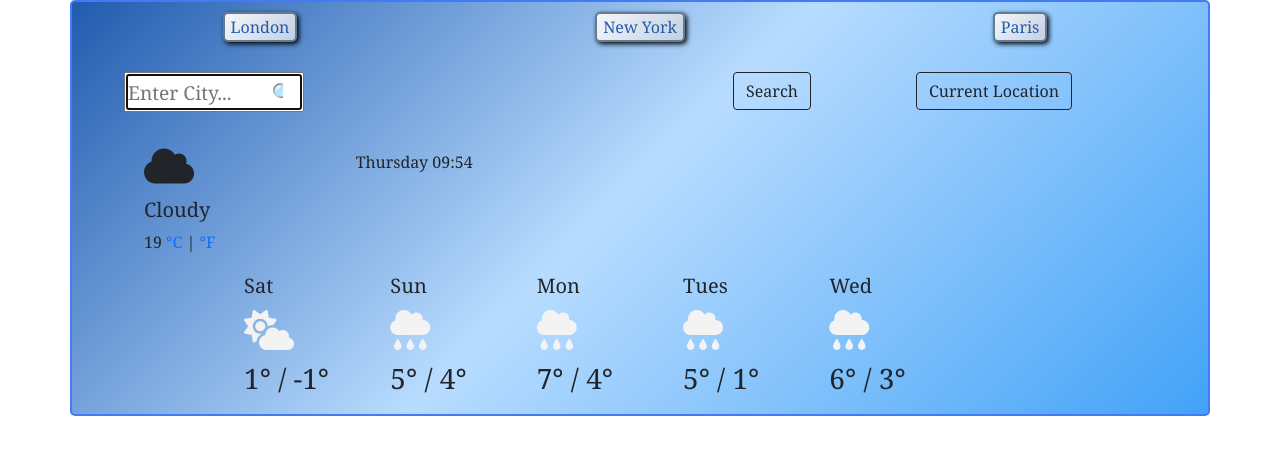
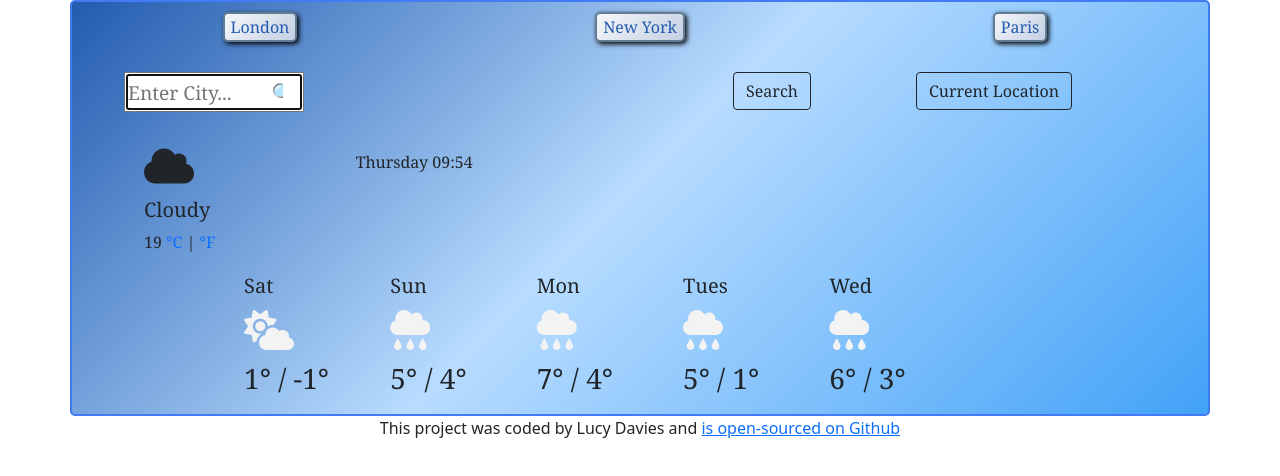
Before and after one commit to lucydavies110/SheCodes-Weather-Project, a plain HTML site: page index.html in a window 1280 px wide. Drawn offline with nearby package versions, Linux system fonts and the light colour scheme; no server answers.

Commit message:
Add footer and link to Github

```diff
--- a/index.html
+++ b/index.html
@@ -116,8 +116,9 @@
             </div>
           </div>
         </div>
-      </span>
+
     </div>
+    <p class="footer"> This project was coded by Lucy Davies and <a href="https://github.com/lucydavies110/SheCodes-Weather-Project" target="_blank">is open-sourced on Github</a></p>
     <script src="src/script.js"></script>
   </body>
 </html>
--- a/src/style.css
+++ b/src/style.css
@@ -67,3 +67,6 @@
   color: rgb(243, 243, 243);
   opacity: 100%;
 }
+.footer {
+  text-align: center;
+}
```
